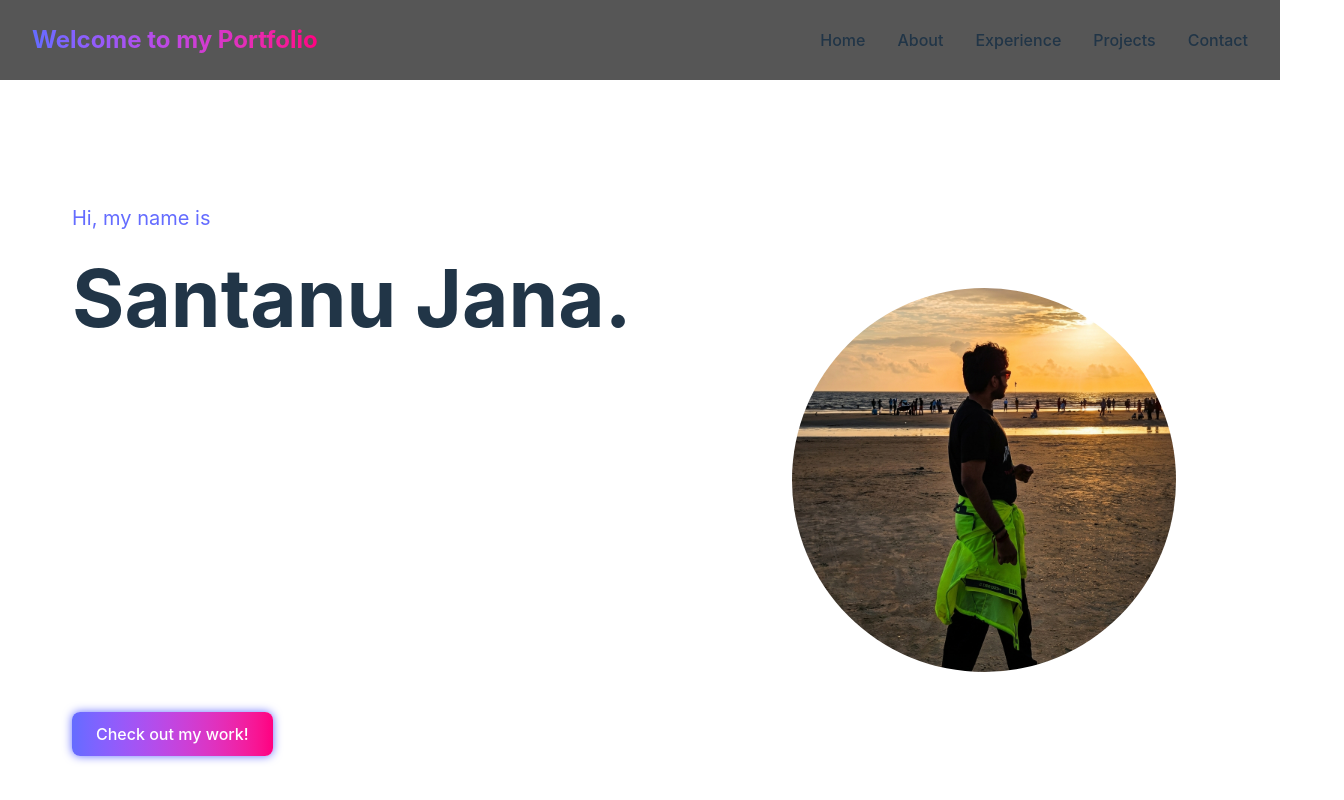
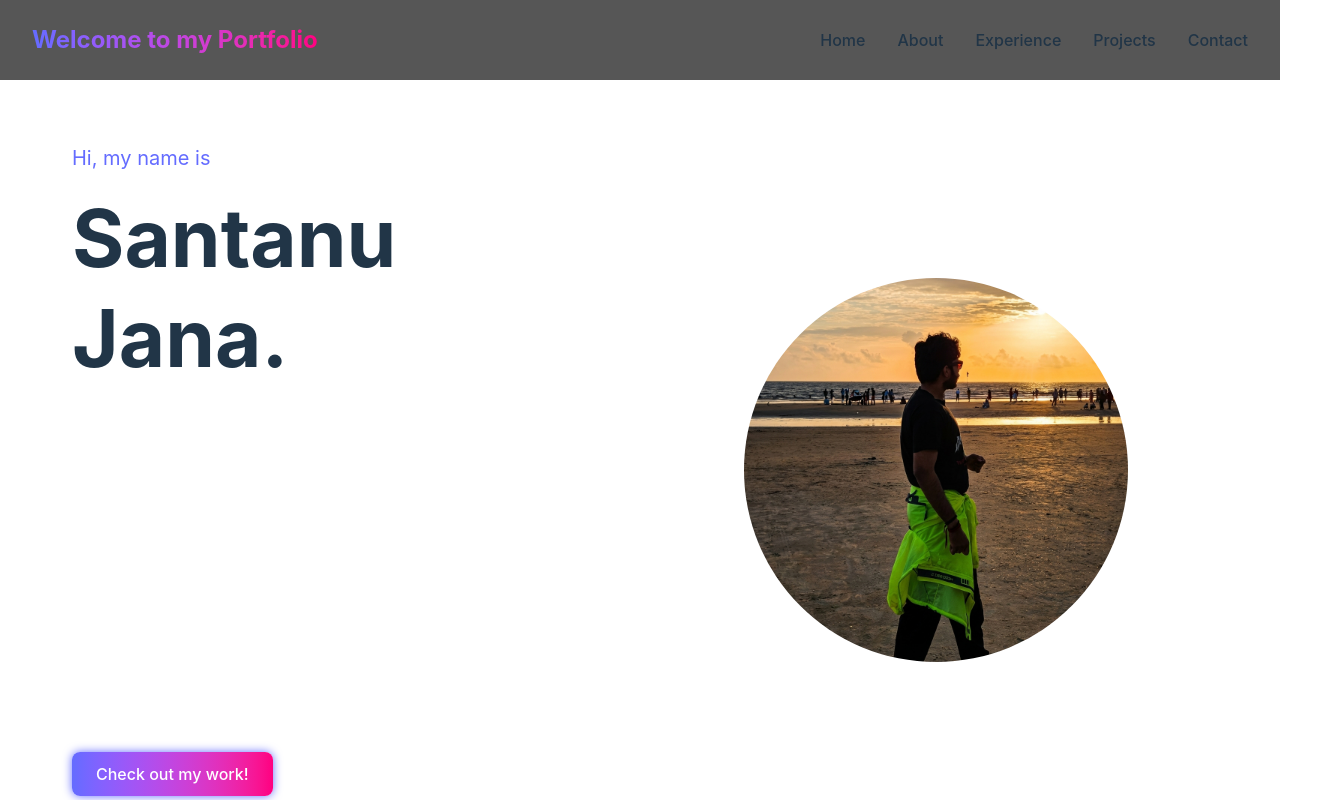
Before and after one commit to santanujana12/my-portfolio, a React (Vite) app: page / in a window 1280 px wide. Shown: the top 800 px of the page, 1344 px wide, since content can reach past the window. Built offline with nearby package versions, Linux system fonts and the light colour scheme.

Commit message:
style: Adjust viewport meta tag, add universal box-sizing, and reduce container padding.

```diff
--- a/index.html
+++ b/index.html
@@ -1,13 +1,16 @@
 <!doctype html>
 <html lang="en">
+
 <head>
   <meta charset="UTF-8" />
   <link rel="icon" type="image/svg+xml" href="/vite.svg" />
-    <meta name="viewport" content="width=device-width, initial-scale=0.9, maximum-scale=5.0" />
+  <meta name="viewport" content="width=device-width, initial-scale=1.0" />
   <title>Santanu Jana</title>
 </head>
+
 <body>
   <div id="root"></div>
   <script type="module" src="/src/main.jsx"></script>
 </body>
+
 </html>
--- a/src/index.css
+++ b/src/index.css
@@ -1,3 +1,7 @@
+*, *::before, *::after {
+  box-sizing: border-box;
+}
+
 :root {
   --primary-color: #646cff;
   --secondary-color: #ff0080;
@@ -25,7 +29,7 @@
   width: 100%;
   max-width: 1280px;
   margin: 0 auto;
-  padding: 2rem;
+  padding: 1rem;
   text-align: center;
 }
 
```
Lines whose indentation alone changed are shown as unchanged.
